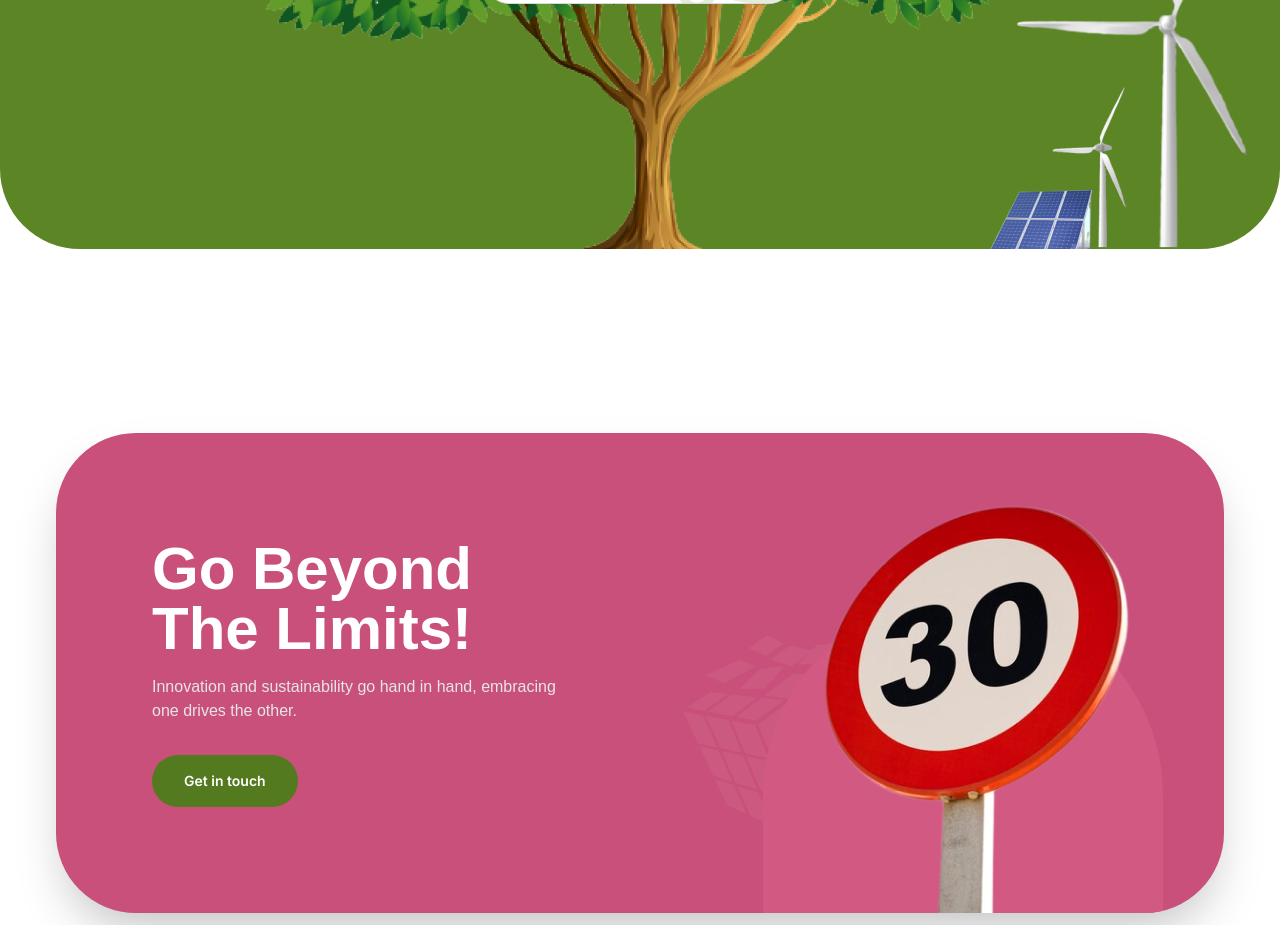
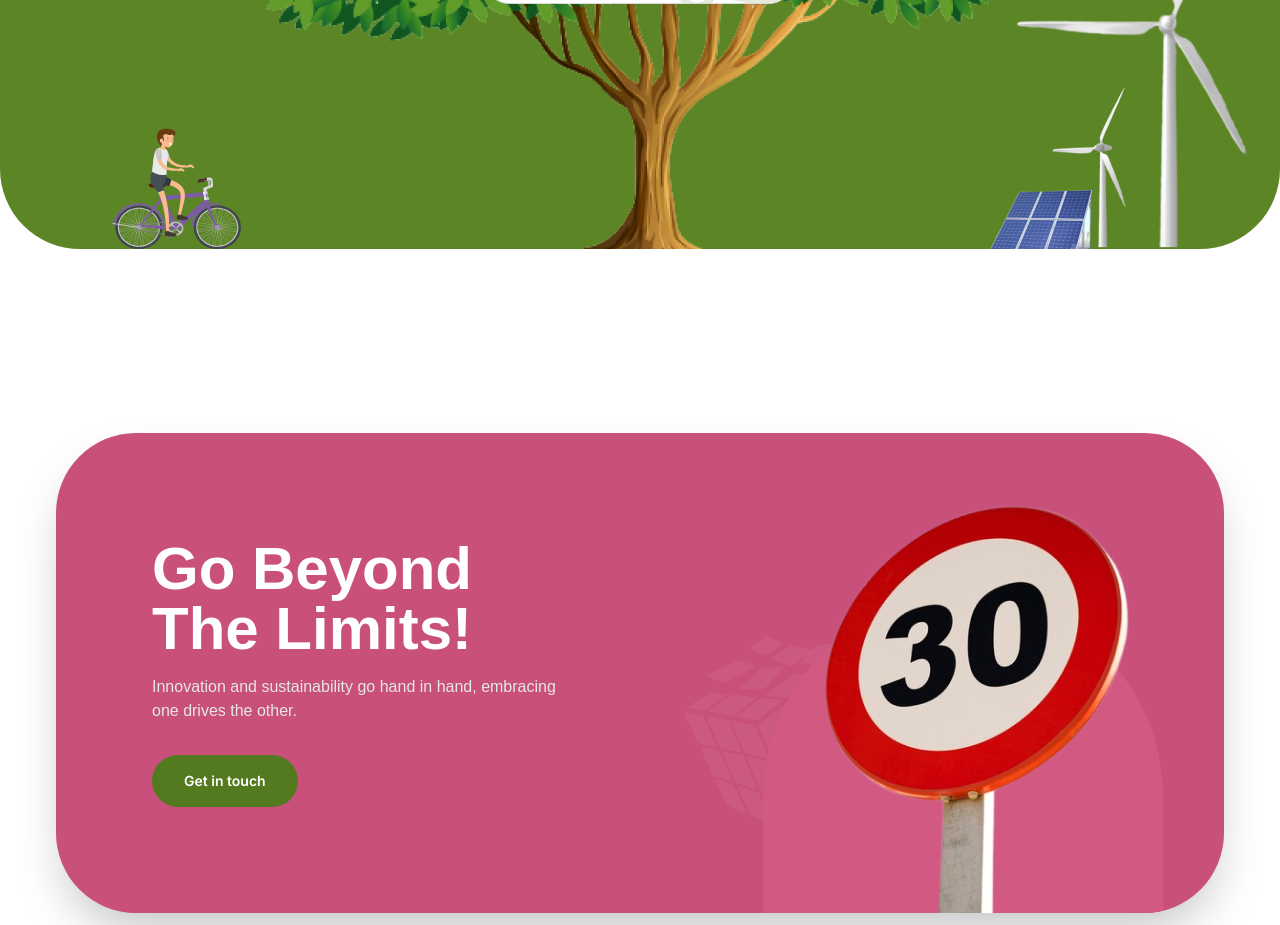
Before and after one commit to Abasifreke100/new-well-of-science, a React (Vite) app: page / in a window 1280 px wide. Shown: the part 4060-4985 px from the top of the page. Built offline with nearby package versions, Linux system fonts and the light colour scheme; a web font is replaced by a local one.

Commit message:
add cycler

```diff
--- a/src/components/home/core-values-section.jsx
+++ b/src/components/home/core-values-section.jsx
@@ -6,6 +6,7 @@ import LifestyleIcon from "./assets/icons/lifestyle.jsx";
 import ValueChainIcon from "./assets/icons/valuechain.jsx";
 import CircularityIcon from "./assets/icons/circularity.jsx";
 import Tree from "./assets/Tree.png";
+import Cycler from "./assets/Cycler.svg";
 import Renewables from "./assets/Renewables.png";
 import Cube from "./assets/cube-2.svg";
 
@@ -187,6 +188,18 @@ export default function CoreValuesSection() {
       />
 
       <m.img
+        initial={{ opacity: 0, x: -100 }}
+        whileInView={{
+          opacity: 1,
+          x: 0,
+          transition: { delay: 0.5, ease: "easeOut" },
+        }}
+        src={Cycler}
+        alt=""
+        className="absolute bottom-0 hidden left-28 lg:flex"
+      />
+
+      <m.img
         initial={{ scale: 0.2 }}
         whileInView={{
           scale: 1,
```
